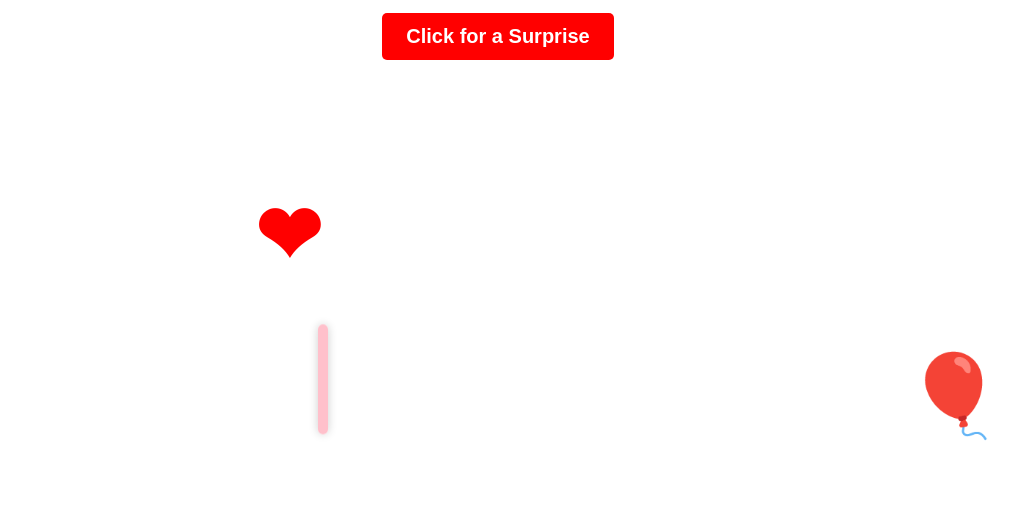
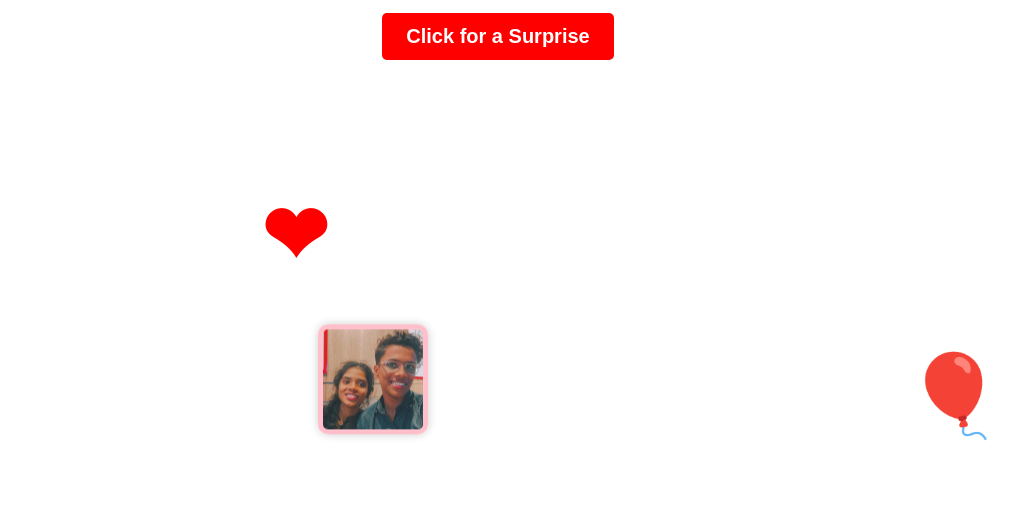
Before and after one commit to coder-adi6/Birthday, a plain HTML site: page index.html in a window 1280 px wide. Shown: the part 427-933 px from the top of the page, without its empty margins (142-1160 px from the left). Drawn offline with Linux system fonts and the light colour scheme.

Commit message:
Update index.html

```diff
--- a/index.html
+++ b/index.html
@@ -51,7 +51,7 @@
         }
         .floating {
             position: absolute;
-            width: auto;
+            width: 80px;
             height: 80px;
             font-size: 80px;
             font-weight: bold;
@@ -69,7 +69,7 @@
 
         .photo {
             position: absolute;
-            width: auto;
+            width: 100px;
             height: 100px;
             border: 5px solid pink;
             border-radius: 10px;
```
